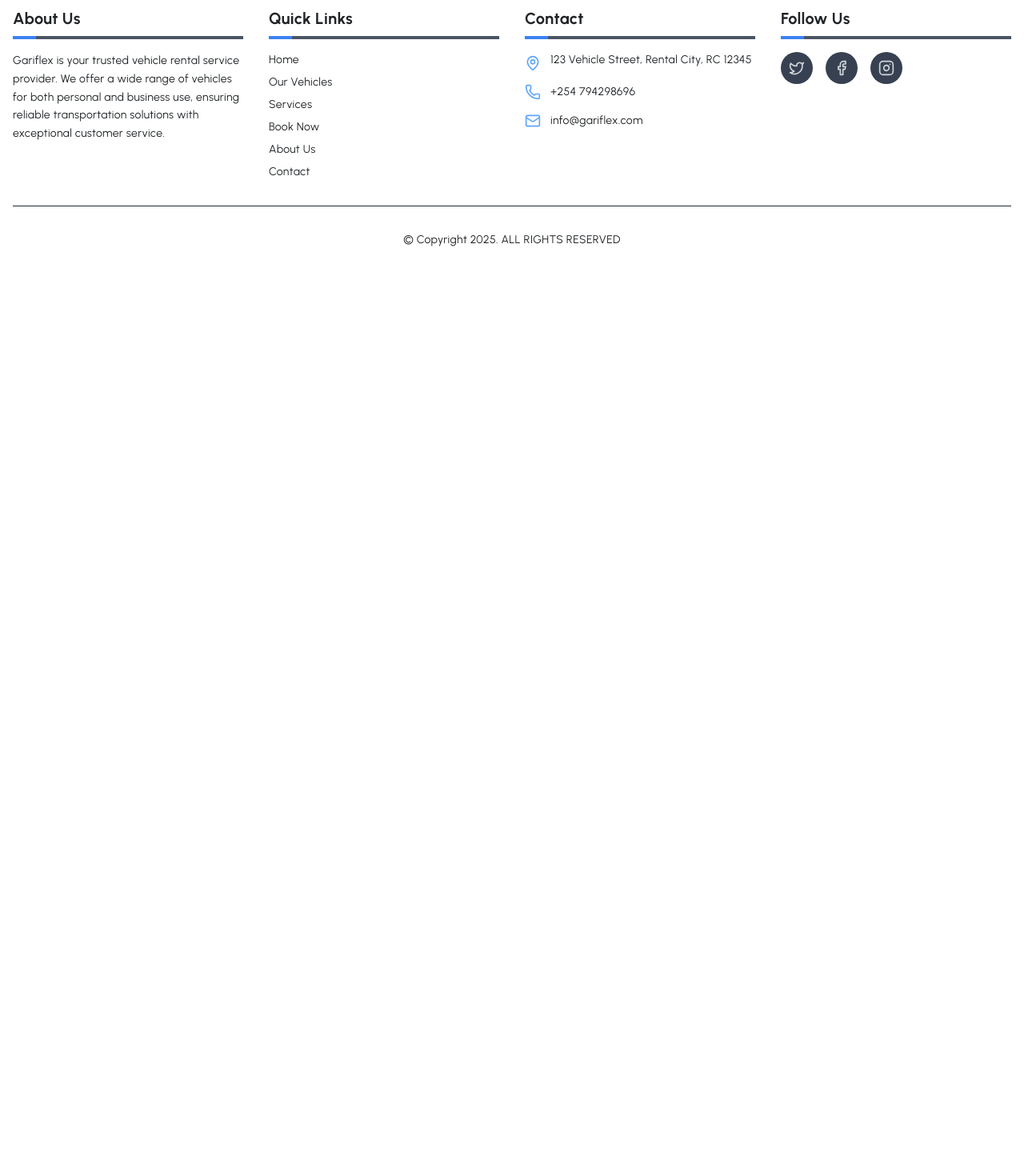
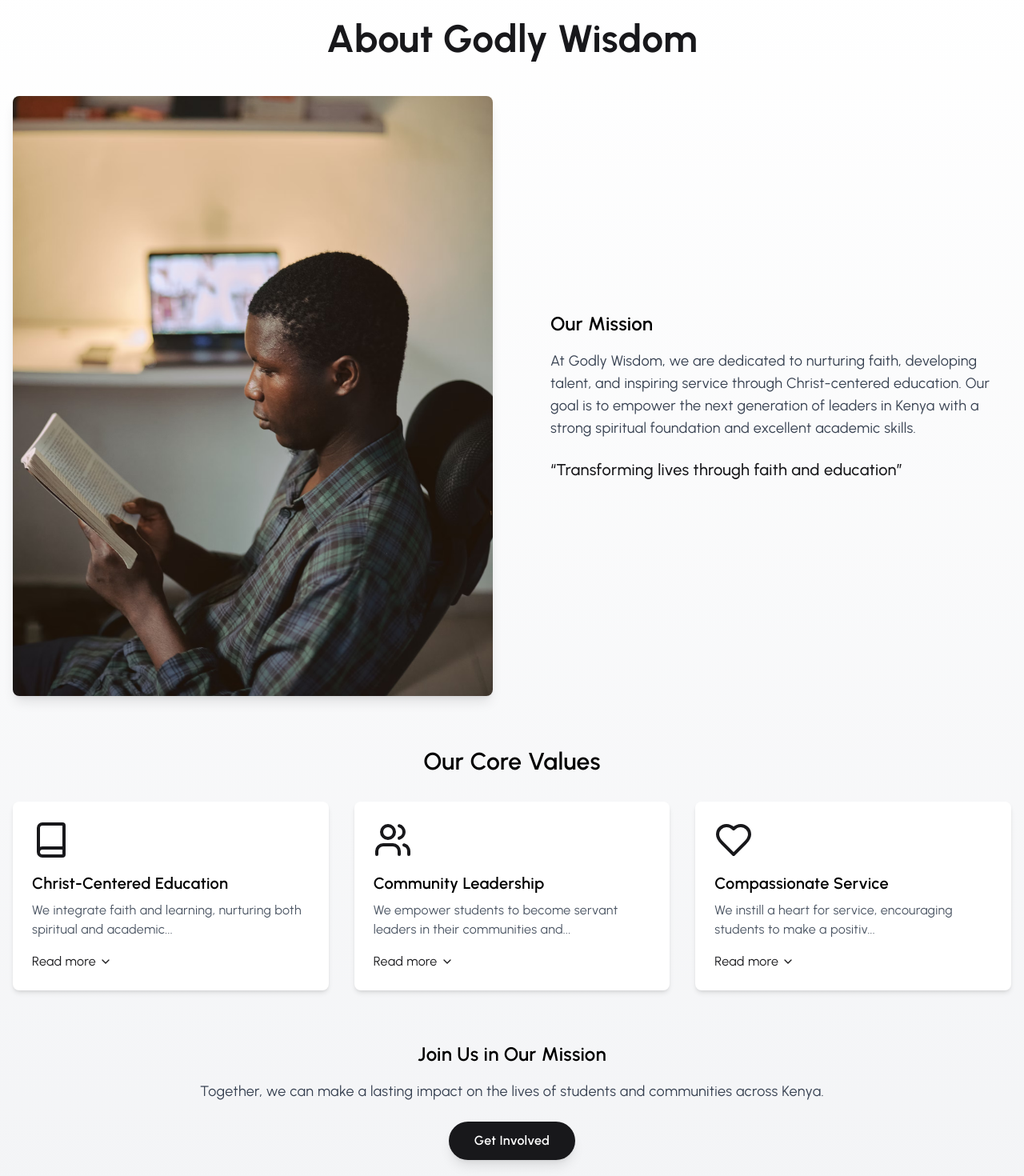
Before and after one commit to K-njeru/godly, a Next.js app: page / in a window 1280 px wide. Shown: the part 840-2310 px from the top of the page at 80% size. Before the commit the page ends 1198 px from the top, so only its background shows below. Built offline with nearby package versions, Linux system fonts and the light colour scheme.

Commit message:
`Added AboutUsSection component to Page component`

```diff
--- a/src/app/page.tsx
+++ b/src/app/page.tsx
@@ -2,6 +2,7 @@
 import Navbar from '@/components/Navbar'
 import HeroSection from "@/components/HeroSection";
 import { Footer } from '@/components/footer';
+import AboutUsSection from '@/components/AboutUsSection';
 
 
 export default function Page() {
@@ -9,6 +10,7 @@ export default function Page() {
     <>
       <Navbar />
       <HeroSection />
+      <AboutUsSection />
       <Footer />
 
     </>
--- /dev/null
+++ b/src/components/AboutUsSection.tsx
@@ -0,0 +1,112 @@
+"use client"
+
+import { useState } from "react"
+import Image from "next/image"
+import { motion } from "framer-motion"
+import { Book, Users, Heart, ChevronDown, ChevronUp } from "lucide-react"
+
+const values = [
+  {
+    icon: Book,
+    title: "Christ-Centered Education",
+    description: "We integrate faith and learning, nurturing both spiritual and academic growth.",
+  },
+  {
+    icon: Users,
+    title: "Community Leadership",
+    description: "We empower students to become servant leaders in their communities and beyond.",
+  },
+  {
+    icon: Heart,
+    title: "Compassionate Service",
+    description: "We instill a heart for service, encouraging students to make a positive impact in the world.",
+  },
+]
+
+export default function AboutUsSection() {
+  const [expandedValue, setExpandedValue] = useState<number | null>(null)
+
+  const toggleExpand = (index: number) => {
+    setExpandedValue(expandedValue === index ? null : index)
+  }
+
+  return (
+    <section className="py-16 bg-gradient-to-b from-white to-gray-100">
+      <div className="container mx-auto px-4">
+        <h2 className="text-4xl md:text-5xl font-bold text-center text-primary mb-12">About Godly Wisdom</h2>
+
+        <div className="flex flex-col md:flex-row items-center mb-16">
+          <div className="md:w-1/2 mb-8 md:mb-0">
+            <Image
+              src="/man-reading.avif"
+              alt="Students engaged in learning"
+              width={600}
+              height={400}
+              className="rounded-lg shadow-lg"
+            />
+          </div>
+          <div className="md:w-1/2 md:pl-12">
+            <h3 className="text-2xl font-semibold mb-4">Our Mission</h3>
+            <p className="text-lg text-gray-700 mb-6">
+              At Godly Wisdom, we are dedicated to nurturing faith, developing talent, and inspiring service through
+              Christ-centered education. Our goal is to empower the next generation of leaders in Kenya with a strong
+              spiritual foundation and excellent academic skills.
+            </p>
+            <motion.div initial={{ opacity: 0, y: 20 }} animate={{ opacity: 1, y: 0 }} transition={{ duration: 0.5 }}>
+              <p className="text-xl font-medium text-primary"> “Transforming lives through faith and education”</p>
+            </motion.div>
+          </div>
+        </div>
+
+        <h3 className="text-3xl font-semibold text-center mb-8">Our Core Values</h3>
+        <div className="grid grid-cols-1 md:grid-cols-3 gap-8">
+          {values.map((value, index) => (
+            <motion.div
+              key={index}
+              className="bg-white rounded-lg shadow-md overflow-hidden"
+              initial={{ opacity: 0, scale: 0.9 }}
+              animate={{ opacity: 1, scale: 1 }}
+              transition={{ duration: 0.3, delay: index * 0.1 }}
+            >
+              <div className="p-6">
+                <value.icon className="w-12 h-12 text-primary mb-4" />
+                <h4 className="text-xl font-semibold mb-2">{value.title}</h4>
+                <p className="text-gray-600 mb-4">
+                  {expandedValue === index ? value.description : `${value.description.slice(0, 70)}...`}
+                </p>
+                <button
+                  onClick={() => toggleExpand(index)}
+                  className="text-primary flex items-center focus:outline-none"
+                >
+                  {expandedValue === index ? (
+                    <>
+                      Read less <ChevronUp className="ml-1 w-4 h-4" />
+                    </>
+                  ) : (
+                    <>
+                      Read more <ChevronDown className="ml-1 w-4 h-4" />
+                    </>
+                  )}
+                </button>
+              </div>
+            </motion.div>
+          ))}
+        </div>
+
+        <div className="mt-16 text-center">
+          <h3 className="text-2xl font-semibold mb-4">Join Us in Our Mission</h3>
+          <p className="text-lg text-gray-700 mb-6">
+            Together, we can make a lasting impact on the lives of students and communities across Kenya.
+          </p>
+          <motion.button
+            whileHover={{ scale: 1.05 }}
+            whileTap={{ scale: 0.95 }}
+            className="bg-primary text-white font-semibold py-3 px-8 rounded-full shadow-lg hover:bg-primary/90 transition duration-300"
+          >
+            Get Involved
+          </motion.button>
+        </div>
+      </div>
+    </section>
+  )
+}
```
